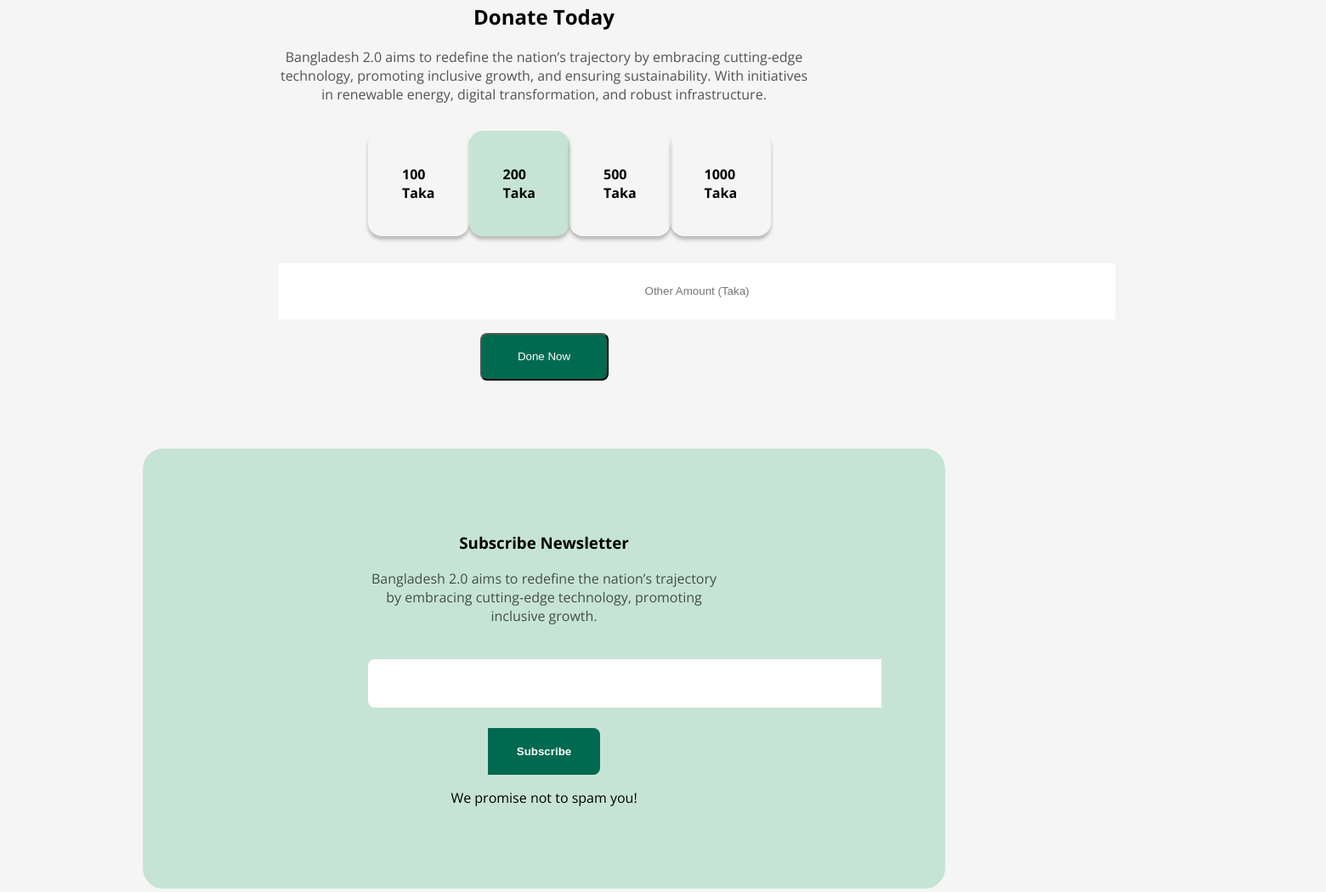
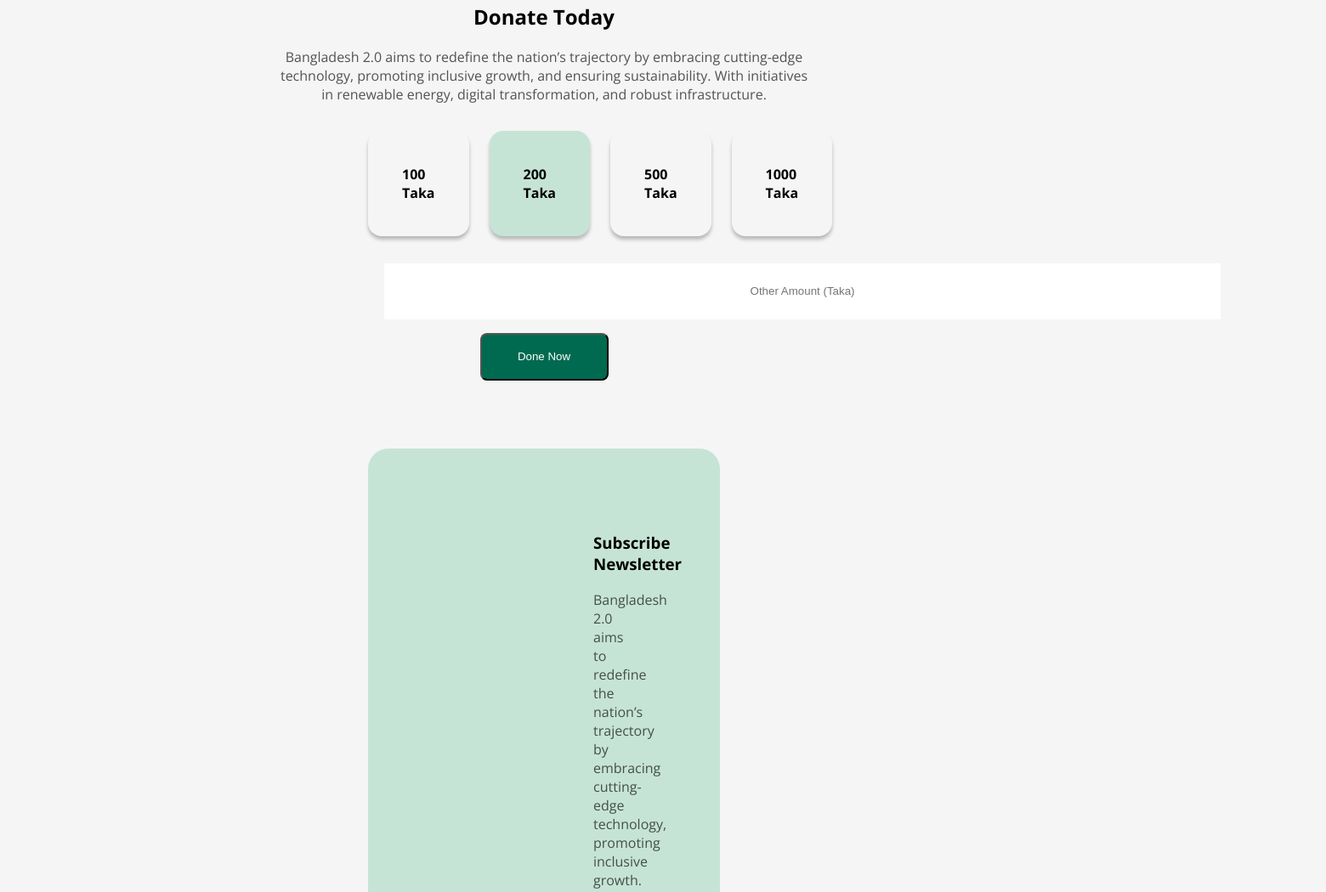
Before and after one commit to jerin324/my-1st-assignment, a plain HTML site: page index.html in a window 1280 px wide. Shown: the part 2847-3897 px from the top of the page at 85% size, 1560 px wide, since content can reach past the window. Drawn offline with nearby package versions, Linux system fonts and the light colour scheme.

Commit message:
added again

```diff
--- a/styles/style.css
+++ b/styles/style.css
@@ -179,6 +179,7 @@ nav ul li{
     display: flex;
     justify-content: space-between;
     margin: 32px 105px 32px 105px;
+    gap: 24px;
 
   }
   .donation-box{
@@ -215,6 +216,8 @@ nav ul li{
     height: 64px;
     text-align: center;
     border: 2px;
+    margin-right: 124px ;
+    margin-left: 124px;
 
   }
   .donate-btn{
@@ -235,6 +238,8 @@ nav ul li{
   .subscribe{
     text-align: center;
     background-color: #C6E4D6;
+    margin-left: 265px;
+    margin-right: 265px;
     }
   .subscribe-box{
     padding: 80px 265px 80px 265px;
```
